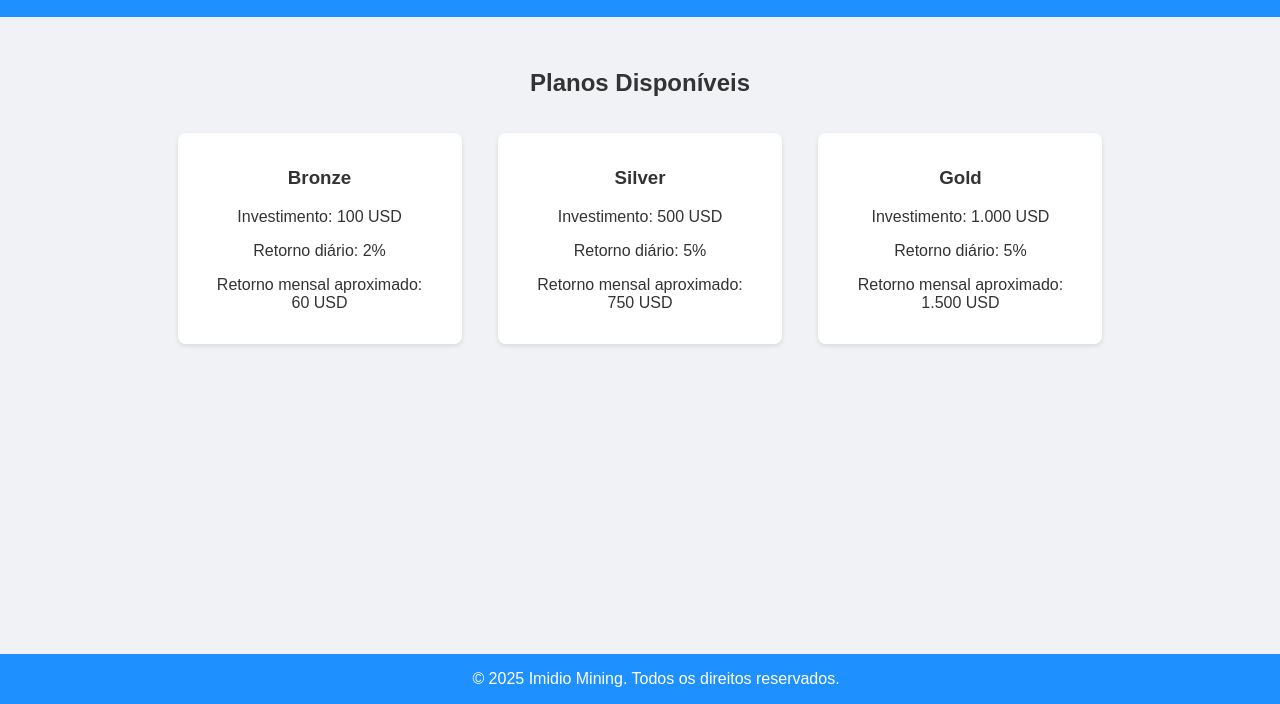
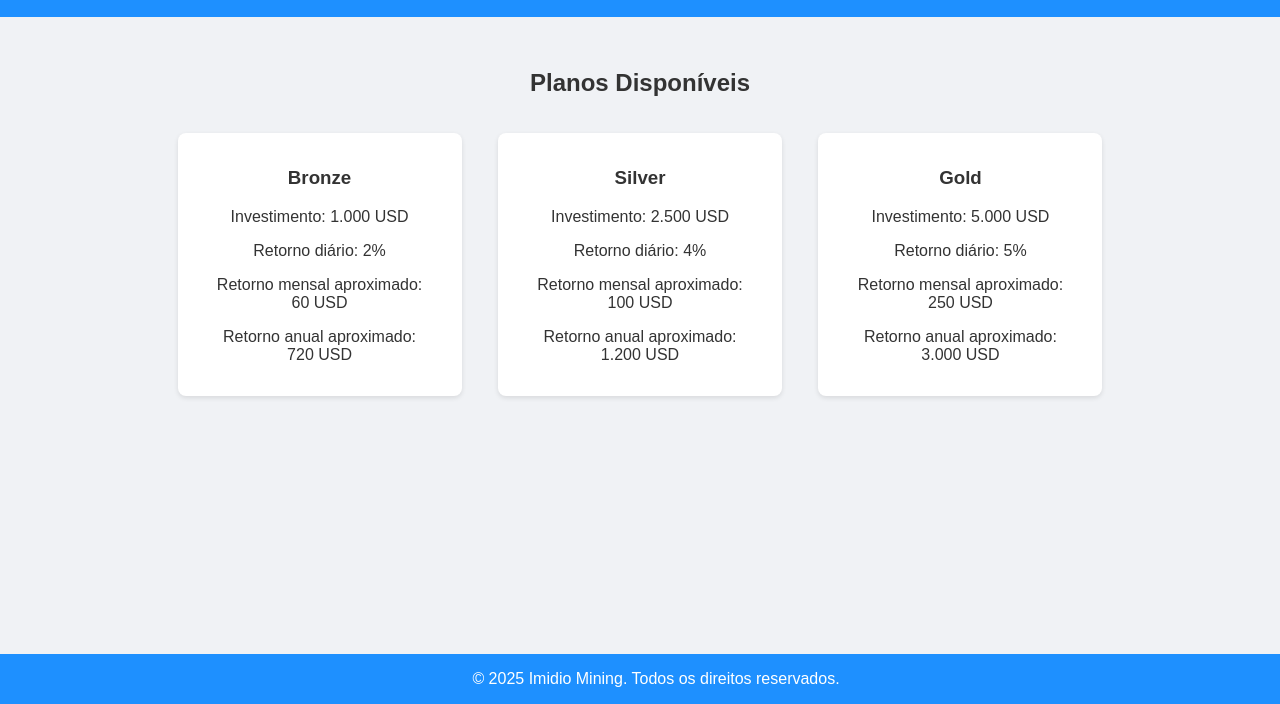
Before and after one commit to imidiomacave07-beep/Imidio-mining, a website: page index_v2.html in a window 1280 px wide. Shown: the part 96-800 px from the top of the page. Drawn offline with Linux system fonts and the light colour scheme.

Commit message:
Update and rename index.html to index_v2.html
Update plans to reach $5000


Signed-off-by: imidiomacave07-beep <imidiomacave07@gmail.com>

```diff
--- a/index.html
+++ b/index_v2.html
@@ -50,21 +50,24 @@
     <h2>Planos Disponíveis</h2>
     <div class="plan">
       <h3>Bronze</h3>
-      <p>Investimento: 100 USD</p>
+      <p>Investimento: 1.000 USD</p>
       <p>Retorno diário: 2%</p>
       <p>Retorno mensal aproximado: 60 USD</p>
+      <p>Retorno anual aproximado: 720 USD</p>
     </div>
     <div class="plan">
       <h3>Silver</h3>
-      <p>Investimento: 500 USD</p>
-      <p>Retorno diário: 5%</p>
-      <p>Retorno mensal aproximado: 750 USD</p>
+      <p>Investimento: 2.500 USD</p>
+      <p>Retorno diário: 4%</p>
+      <p>Retorno mensal aproximado: 100 USD</p>
+      <p>Retorno anual aproximado: 1.200 USD</p>
     </div>
     <div class="plan">
       <h3>Gold</h3>
-      <p>Investimento: 1.000 USD</p>
+      <p>Investimento: 5.000 USD</p>
       <p>Retorno diário: 5%</p>
-      <p>Retorno mensal aproximado: 1.500 USD</p>
+      <p>Retorno mensal aproximado: 250 USD</p>
+      <p>Retorno anual aproximado: 3.000 USD</p>
     </div>
   </main>
   <footer>
```
